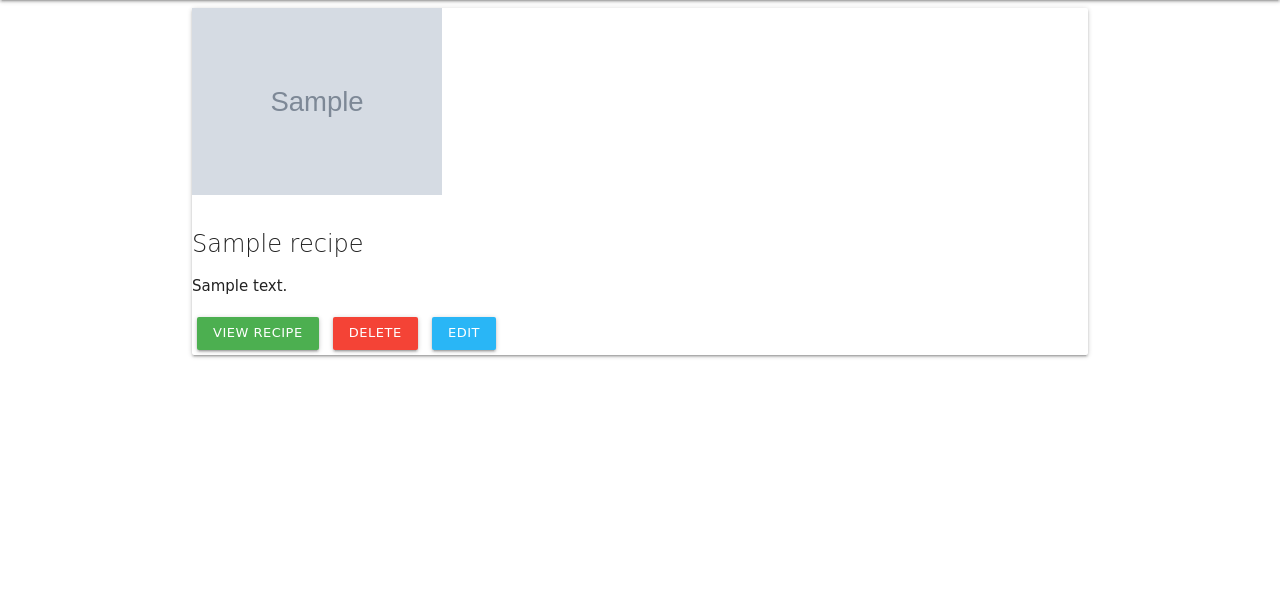
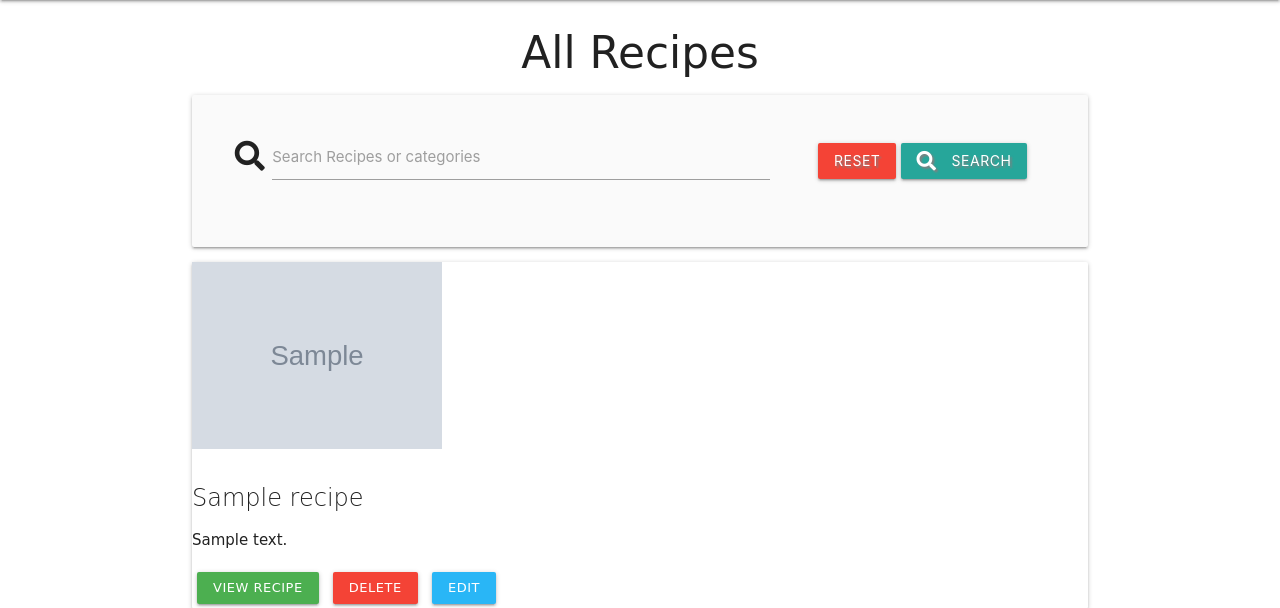
Before and after one commit to Code-Institute-Submissions/Lolas-Cookbook, a Flask app: page /get_recipes in a window 1280 px wide. Shown: the part 64-672 px from the top of the page. Run offline with Flask 2, Linux system fonts and the light colour scheme; grey boxes marked "Sample" are stand-in pictures; a database or web service that is not in the repository returns one stand-in record (values such as "Sample title"); some libraries are stand-ins or nearby versions; some web fonts are replaced.

Commit message:
added search functionality and added: no result found message

```diff
--- a/app.py
+++ b/app.py
@@ -40,6 +40,14 @@ def get_view():
 def get_mealplanner():
     mealplanner = list(mongo.db.mealplanner.find())
     return render_template("mealagenda.html", mealplanner=mealplanner)
+
+
+@app.route("/search", methods=["GET", "POST"])
+def search():
+    query = request.form.get("query")
+    recipes = list(mongo.db.recipes.find({"$text": {"$search": query}}))
+    return render_template("recipes.html", recipes=recipes)
+
 
 # Route to add_recipes page, so I can add my recipes in my database
 @app.route("/add_recipes", methods=["GET", "POST"])
--- a/templates/recipes.html
+++ b/templates/recipes.html
@@ -1,6 +1,29 @@
 {% extends "base.html" %}
 {% block content %}
 
+<h3 class="text-darken-4 center-align">All Recipes</h3>
+
+ <!-- Search recipes functionality: Reset en search options with recipe_name and category_name -->
+    <div class="row card-panel grey lighten-5">
+        <form action="{{ url_for('search') }}" method="post" class="col s12">
+            <div class="row valign-wrapper center-align">
+                <div class="input-field col s12 m8">
+                    <i class="fas fa-search prefix text-darken-4 center-align"></i>
+                    <input type="text" name="query" id="query" minlength="3" class="validate" required>
+                    <label for="query">Search Recipes or categories</label>
+                </div>
+                <div class="col s12 m4">
+                    <a href="{{ url_for('get_recipes') }}" class="red btn text-shadow">Reset</a>
+                    <button type="submit" class="text-darken-4 center-align btn text-shadow">
+                        <i class="fas fa-search left"></i> Search
+                    </button>
+                </div>
+            </div>
+        </form>
+    </div>
+
+    <!-- Search recipes functionality: if the search does not find a recipe -->
+  {% if recipes|length > 0 %}
     <!-- Creates a recipe card for each recipe in the chosen category by iterating through database collection based on selected category -->
 {% for recipes in recipes %}
 
@@ -21,4 +44,7 @@
             </div>
         </div>
     {% endfor %}
+    {% else %}
+        <h3 class="red-text text-darken-4 center-align">No Results Found</h3>
+    {% endif %}
 {% endblock %}
--- a/templates/view_recipe.html
+++ b/templates/view_recipe.html
@@ -21,7 +21,7 @@
         </div>
 
                     <div class="recipe-button">
-                        <a href="{{url_for('lolas_cookbook')}}" class="btn btn-success">Home</a>
+                        <a href="{{url_for('get_mealplanner')}}" class="btn btn-success">Go Back to your Meal Agenda</a>
                     </div>
 
      {% endfor %}
```
